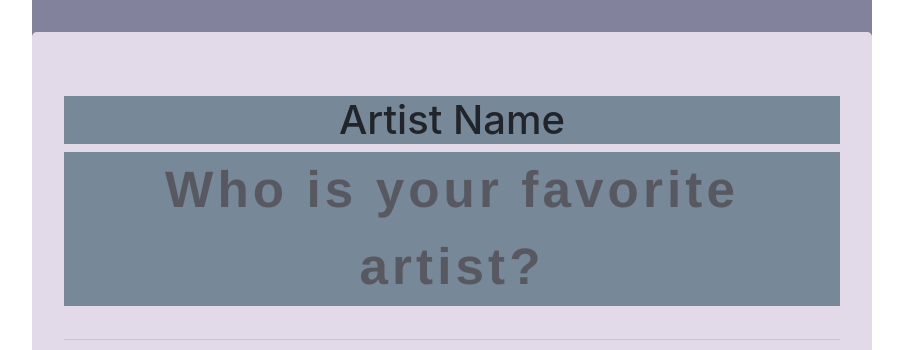
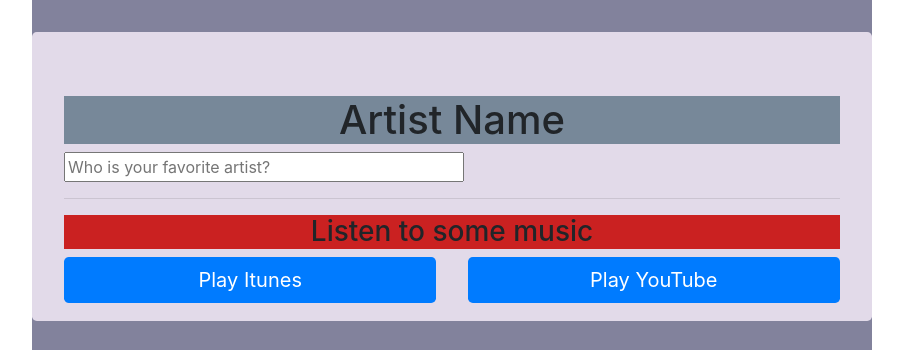
Before and after one commit to ajstack/ClassProject, a plain HTML site: page index.html in a window 1280 px wide. Shown: the top 350 px of the page, without its empty margins (188-1091 px from the left). Drawn offline with nearby package versions, Linux system fonts and the light colour scheme.

Commit message:
updating

```diff
--- a/index.html
+++ b/index.html
@@ -14,7 +14,7 @@
     <div class="container">
     <div class="jumbotron">
         <h1 class="main-header">Artist Name</h1>
-        <p class="lead">Who is your favorite artist?</p>
+        <input type="text" name="search" placeholder="Who is your favorite artist?">
         <hr class="line-break">
         <h3 class="music">Listen to some music</h3>
         <a class="itunes btn-primary btn-lg" href="#" role="button">Play Itunes</a>
--- a/style.css
+++ b/style.css
@@ -85,3 +85,13 @@ img {
     width: 99%;
     text-align: center;
 }
+
+input[type=text] {
+    width: 400px;
+    -webkit-transition: width 0.4s ease-in-out;
+    transition: width 0.4s ease-in-out;
+}
+
+input[type=text]:focus {
+    width: 100%;
+}
```
